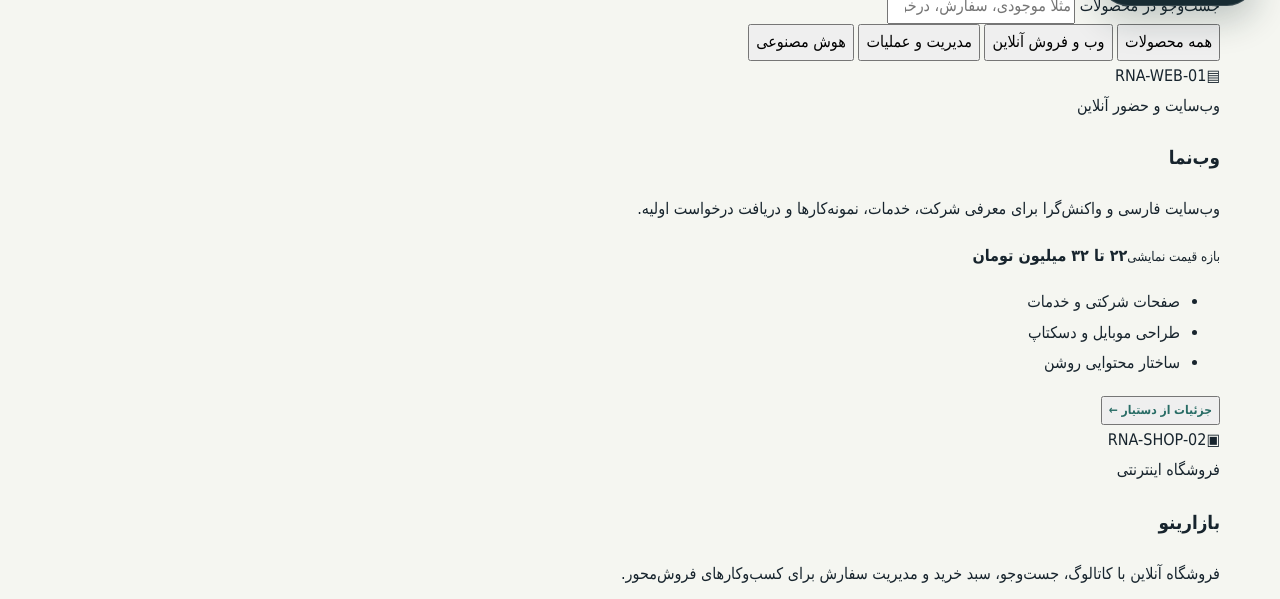
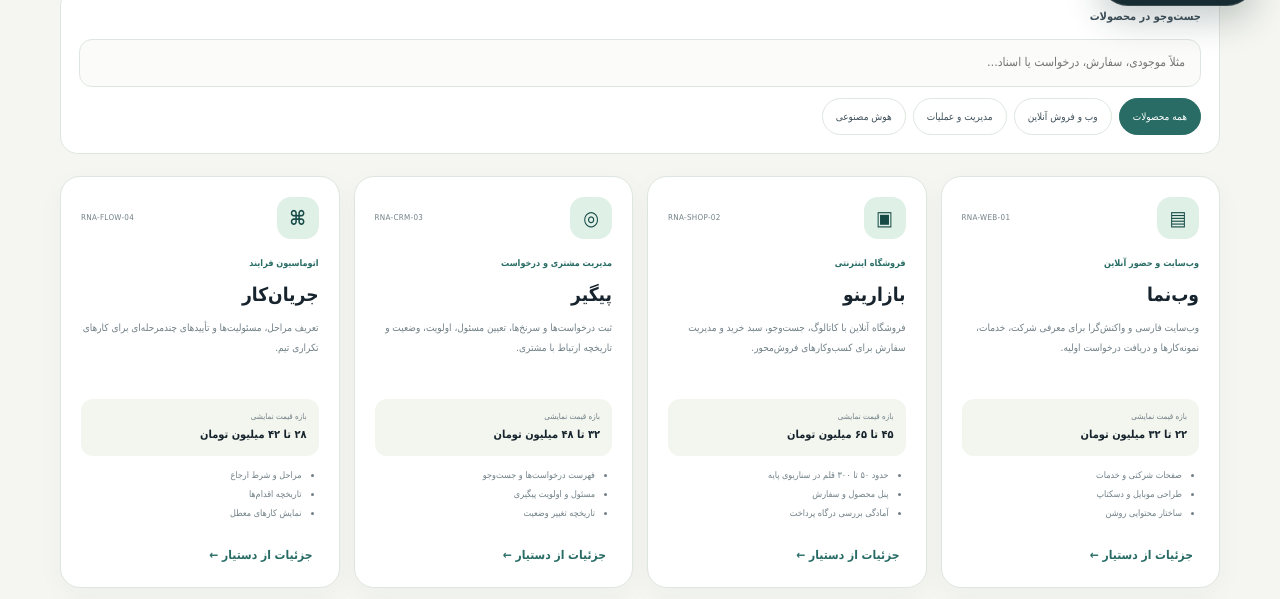
Before and after one commit to AmirdotM/persian-site-assistant, a plain HTML site: page website/products.html in a window 1280 px wide. Shown: the part 770-1369 px from the top of the page. Drawn offline with Linux system fonts and the light colour scheme.

Commit message:
Style product catalogue and solution scenario pages

```diff
--- a/website/assets/site.css
+++ b/website/assets/site.css
@@ -233,3 +233,85 @@ button, a { -webkit-tap-highlight-color: transparent; }
 @media (prefers-reduced-motion: reduce) {
   *, *::before, *::after { scroll-behavior: auto !important; transition-duration: .01ms !important; animation-duration: .01ms !important; }
 }
+
+/* Product catalogue and solution scenarios */
+.product-tools {
+  display: grid;
+  grid-template-columns: 1fr;
+  gap: 11px;
+  margin-bottom: 22px;
+  padding: 18px;
+  border: 1px solid var(--line);
+  border-radius: 18px;
+  background: #fff;
+}
+.product-search-label { color: var(--ink-soft); font-size: 11px; font-weight: 800; }
+.product-search {
+  width: 100%;
+  min-height: 48px;
+  padding: 0 15px;
+  border: 1px solid var(--line);
+  border-radius: 13px;
+  color: var(--ink);
+  background: #fbfcf9;
+  direction: rtl;
+  outline: none;
+  font-size: 12px;
+}
+.product-search:focus { border-color: var(--green); box-shadow: 0 0 0 3px rgba(40,108,101,.1); }
+.product-filters { display: flex; flex-wrap: wrap; gap: 7px; }
+.product-filters button {
+  padding: 8px 13px;
+  border: 1px solid var(--line);
+  border-radius: 999px;
+  color: var(--ink-soft);
+  background: #fff;
+  font-size: 10px;
+  cursor: pointer;
+}
+.product-filters button[aria-pressed="true"] { border-color: var(--green); color: white; background: var(--green); }
+.product-grid { display: grid; grid-template-columns: repeat(4,minmax(0,1fr)); gap: 14px; }
+.product-card {
+  display: flex;
+  flex-direction: column;
+  min-width: 0;
+  padding: 20px;
+  border: 1px solid var(--line);
+  border-radius: 20px;
+  background: #fff;
+  box-shadow: 0 8px 28px rgba(24,49,46,.035);
+  transition: transform .2s ease, box-shadow .2s ease;
+}
+.product-card:hover { transform: translateY(-4px); box-shadow: 0 18px 42px rgba(24,49,46,.09); }
+.product-card[hidden] { display: none !important; }
+.product-card-top { display: flex; align-items: center; justify-content: space-between; gap: 8px; }
+.product-symbol { display: grid; place-items: center; width: 42px; height: 42px; border-radius: 14px; color: var(--green-deep); background: var(--mint); font-size: 20px; font-weight: 800; }
+.product-code { color: var(--muted); font-size: 8px; letter-spacing: .3px; direction: ltr; }
+.product-category { margin-top: 16px; color: var(--green); font-size: 9px; font-weight: 800; }
+.product-card h3 { margin: 4px 0 6px; font-size: 19px; }
+.product-card p { min-height: 67px; margin: 0; color: var(--muted); font-size: 10px; line-height: 2; }
+.product-price { display: grid; gap: 1px; margin: 14px 0 10px; padding: 10px 12px; border-radius: 12px; background: #f3f6ef; }
+.product-price small { color: var(--muted); font-size: 8px; }
+.product-price strong { color: var(--ink); font-size: 11px; }
+.product-card ul { margin: 0 0 13px; padding-right: 17px; color: var(--muted); font-size: 9px; line-height: 2.1; }
+.product-ask { margin-top: auto; padding-top: 8px; border: 0; background: transparent; text-align: right; cursor: pointer; }
+.product-empty { padding: 25px; border: 1px dashed var(--line); border-radius: 16px; color: var(--muted); text-align: center; font-size: 12px; }
+.solution-grid { display: grid; grid-template-columns: repeat(2,minmax(0,1fr)); gap: 16px; }
+.solution-card { padding: 25px; border: 1px solid var(--line); border-radius: 21px; background: #fff; box-shadow: 0 8px 28px rgba(24,49,46,.035); }
+.solution-card h2 { margin: 8px 0; font-size: 19px; }
+.solution-card p { color: var(--muted); font-size: 11px; line-height: 2.1; }
+.solution-match { display: grid; gap: 2px; margin: 14px 0 8px; padding: 13px; border: 1px solid #d5e7dc; border-radius: 13px; background: #f2f8f3; }
+.solution-match.secondary { border-color: var(--line); background: #fafbf8; }
+.solution-match small { color: var(--muted); font-size: 8px; }
+.solution-match strong { color: var(--green-deep); font-size: 12px; }
+.solution-match span { color: var(--muted); font-size: 9px; }
+.solution-card .text-link { display: inline-flex; margin-top: 12px; padding: 0; border: 0; background: transparent; cursor: pointer; }
+@media (max-width: 1100px) {
+  .product-grid { grid-template-columns: repeat(2,minmax(0,1fr)); }
+}
+@media (max-width: 720px) {
+  .product-grid, .solution-grid { grid-template-columns: 1fr; }
+  .product-card p { min-height: unset; }
+  .product-tools { padding: 13px; }
+  .product-filters button { flex: 1 1 auto; }
+}
```
